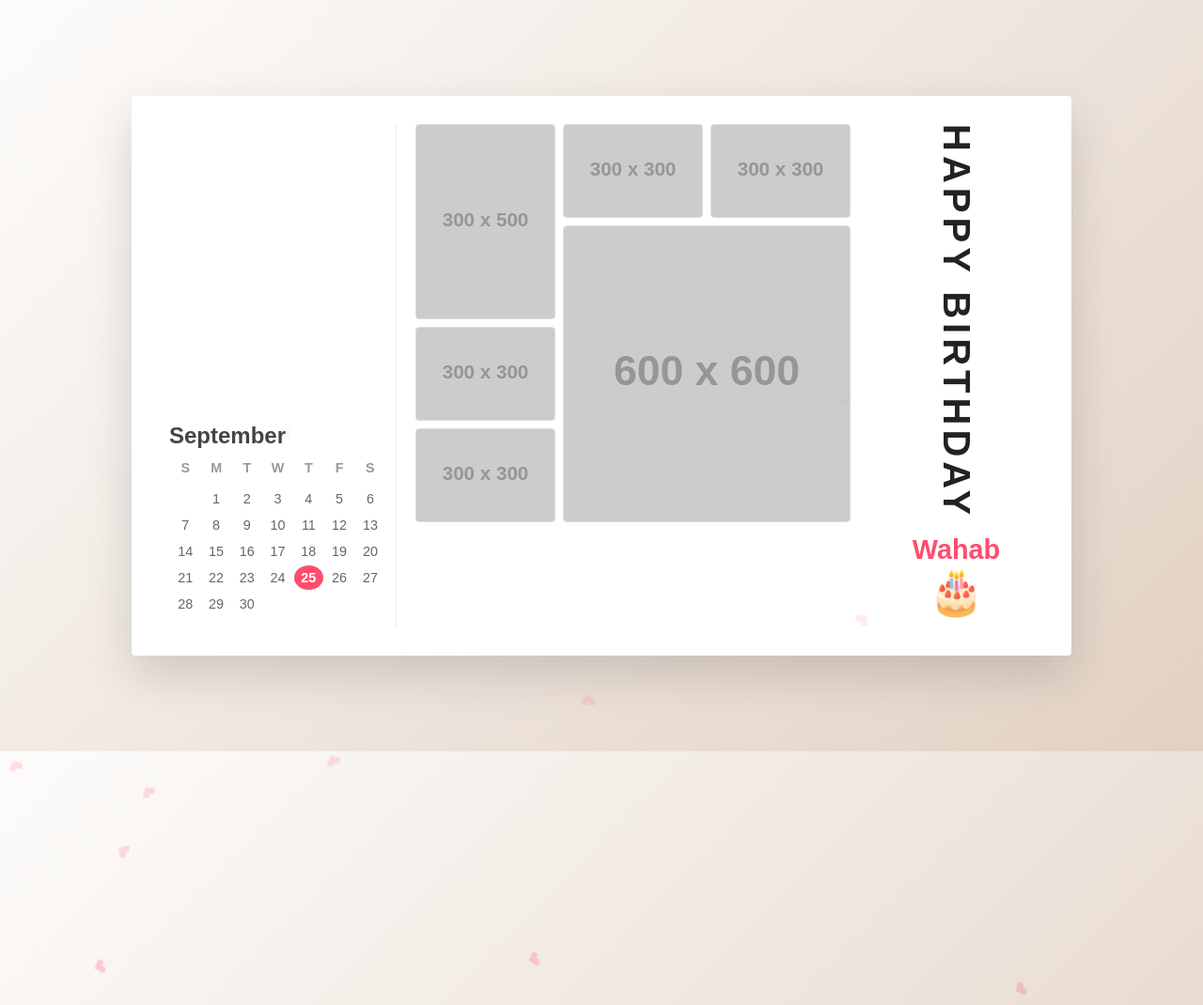
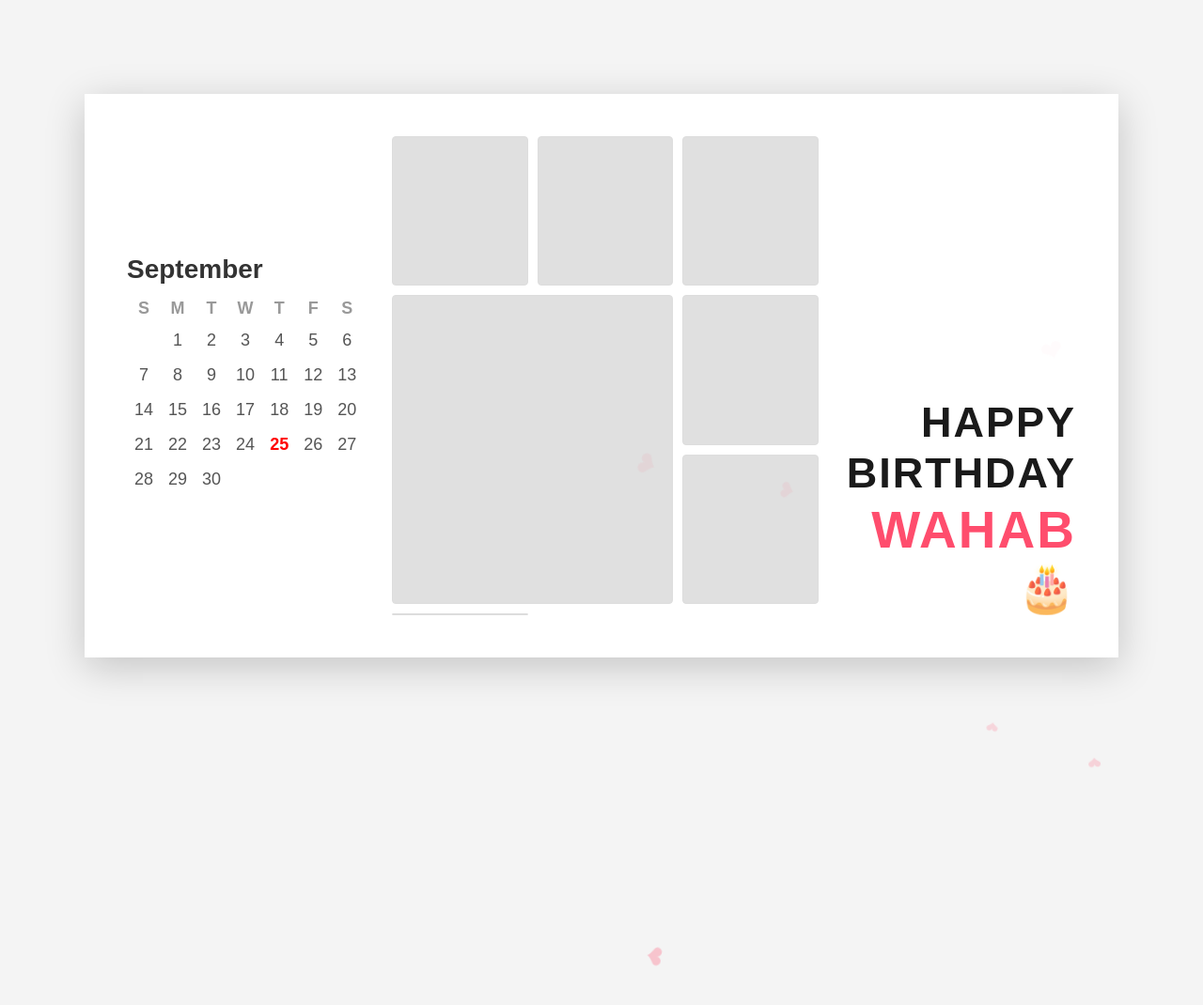
Before and after one commit to abdulwahab5498/birthday, a plain HTML site: page index.html in a window 1280 px wide. Shown: the top 1070 px of the page at 94% size. Drawn offline with Linux system fonts and the light colour scheme; placeholder pictures from the web are drawn by us.

Commit message:
Update index.html

```diff
--- a/index.html
+++ b/index.html
@@ -3,198 +3,178 @@
 <head>
     <meta charset="UTF-8">
     <meta name="viewport" content="width=device-width, initial-scale=1.0">
-    <title>Happy Birthday Wahab | Celebration</title>
+    <title>Happy Birthday Wahab</title>
     <style>
-        /* Modern Reset & Background */
-        * { margin: 0; padding: 0; box-sizing: border-box; }
-
         body {
-            background: linear-gradient(135deg, #fdfcfb 0%, #e2d1c3 100%);
+            margin: 0;
+            padding: 0;
+            background-color: #f4f4f4;
             display: flex;
             justify-content: center;
             align-items: center;
             min-height: 100vh;
-            font-family: 'Poppins', sans-serif;
-            overflow-x: hidden;
+            font-family: 'Arial', sans-serif;
         }
 
-        /* Main Photo Frame */
-        .frame {
-            background: #fff;
-            padding: 20px;
-            box-shadow: 0 20px 50px rgba(0,0,0,0.15);
-            border: 10px solid #fff;
+        /* Main Frame Container */
+        .main-card {
+            background: white;
+            width: 95vw;
+            max-width: 1100px;
+            height: 600px;
             display: flex;
-            flex-direction: row;
-            width: 90%;
-            max-width: 1000px;
+            padding: 30px;
+            box-shadow: 0 10px 40px rgba(0,0,0,0.2);
             position: relative;
-            border-radius: 4px;
+            border: 15px solid #fff;
+            box-sizing: border-box;
+            overflow: hidden;
         }
 
-        /* Left Side: Calendar Section */
+        /* 1. Left Section: Calendar */
         .calendar-section {
             flex: 1;
             display: flex;
             flex-direction: column;
-            justify-content: flex-end;
-            padding: 10px;
-            border-right: 1px solid #eee;
+            justify-content: center;
+            position: relative;
+            z-index: 2;
         }
 
-        .month-title {
-            font-size: 1.5rem;
-            font-weight: 700;
-            color: #444;
+        .month-name {
+            font-size: 28px;
+            font-weight: bold;
             margin-bottom: 10px;
+            color: #333;
         }
 
-        table {
+        .calendar-table {
             width: 100%;
-            text-align: center;
-            color: #666;
-            font-size: 0.9rem;
+            border-collapse: collapse;
+            font-size: 18px;
+            color: #555;
         }
 
-        th { padding-bottom: 10px; color: #999; }
-        td { padding: 5px; }
-        .special-day {
-            background: #ff4d6d;
-            color: white;
-            border-radius: 50%;
-            font-weight: bold;
+        .calendar-table th { padding: 5px; color: #999; }
+        .calendar-table td { padding: 8px; text-align: center; }
+
+        .heart-bg {
+            position: absolute;
+            left: -20px;
+            bottom: 50px;
+            font-size: 250px;
+            color: rgba(255, 182, 193, 0.2);
+            z-index: -1;
         }
 
-        /* Middle: Photo Collage Grid */
-        .collage-grid {
+        /* 2. Middle Section: Collage */
+        .collage-section {
             flex: 2;
             display: grid;
             grid-template-columns: repeat(3, 1fr);
-            grid-auto-rows: 100px;
-            gap: 8px;
-            padding: 0 20px;
+            grid-template-rows: repeat(3, 1fr);
+            gap: 10px;
+            padding: 0 30px;
         }
 
         .photo {
-            background: #f9f9f9;
-            border-radius: 4px;
-            overflow: hidden;
-            border: 1px solid #ddd;
+            background: #e0e0e0;
             background-size: cover;
             background-position: center;
-            transition: transform 0.3s ease;
+            border-radius: 4px;
+            border: 1px solid #ddd;
         }
 
-        .photo:hover { transform: scale(1.05); z-index: 10; }
+        /* Collage Sizes to match your original frame */
+        .p-big { grid-column: span 1; grid-row: span 2; }
+        .p-wide { grid-column: span 2; grid-row: span 2; }
 
-        /* Layout logic to match your image */
-        .p1 { grid-row: span 2; }
-        .p2 { grid-column: span 1; }
-        .p-main { grid-column: span 2; grid-row: span 3; }
-
-        /* Right Side: Vertical Text */
+        /* 3. Right/Bottom Section: Text */
         .text-section {
-            flex: 0.8;
+            flex: 1;
             display: flex;
             flex-direction: column;
-            align-items: center;
-            justify-content: center;
-            text-align: center;
+            justify-content: flex-end;
+            align-items: flex-end;
         }
 
-        .wish-vertical {
-            writing-mode: vertical-rl;
-            text-orientation: mixed;
-            font-size: 2.5rem;
+        .wish-text {
+            font-size: 45px;
             font-weight: 900;
-            letter-spacing: 5px;
-            color: #222;
+            color: #1a1a1a;
             text-transform: uppercase;
+            letter-spacing: 2px;
+            line-height: 1.2;
+            text-align: right;
         }
 
-        .name-tag {
-            margin-top: 15px;
-            font-size: 1.8rem;
-            font-weight: 800;
+        .name-highlight {
             color: #ff4d6d;
+            font-size: 55px;
         }
 
-        .cake { font-size: 3rem; margin-top: 10px; animation: bounce 2s infinite; }
-
-        @keyframes bounce {
-            0%, 100% { transform: translateY(0); }
-            50% { transform: translateY(-10px); }
-        }
-
-        /* Floating Hearts Animation */
-        .heart {
+        /* Hearts Animation */
+        .floating-heart {
             position: absolute;
-            color: rgba(255, 77, 109, 0.3);
-            font-size: 20px;
-            user-select: none;
-            pointer-events: none;
-            animation: float 5s linear infinite;
+            color: rgba(255, 77, 109, 0.4);
+            animation: float 4s infinite linear;
+            z-index: 10;
         }
 
         @keyframes float {
-            0% { transform: translateY(100vh) rotate(0deg); opacity: 1; }
+            0% { transform: translateY(110vh) rotate(0deg); opacity: 1; }
             100% { transform: translateY(-10vh) rotate(360deg); opacity: 0; }
-        }
-
-        /* Responsive */
-        @media (max-width: 768px) {
-            .frame { flex-direction: column; height: auto; }
-            .wish-vertical { writing-mode: horizontal-tb; font-size: 1.5rem; }
-            .collage-grid { grid-auto-rows: 70px; margin: 20px 0; }
         }
     </style>
 </head>
 <body>
 
-    <div class="frame">
+    <div class="main-card">
+        <div class="heart-bg">❤</div>
+
         <div class="calendar-section">
-            <div class="month-title">September</div>
-            <table>
-                <thead>
-                    <tr><th>S</th><th>M</th><th>T</th><th>W</th><th>T</th><th>F</th><th>S</th></tr>
-                </thead>
-                <tbody>
-                    <tr><td></td><td>1</td><td>2</td><td>3</td><td>4</td><td>5</td><td>6</td></tr>
-                    <tr><td>7</td><td>8</td><td>9</td><td>10</td><td>11</td><td>12</td><td>13</td></tr>
-                    <tr><td>14</td><td>15</td><td>16</td><td>17</td><td>18</td><td>19</td><td>20</td></tr>
-                    <tr><td>21</td><td>22</td><td>23</td><td>24</td><td class="special-day">25</td><td>26</td><td>27</td></tr>
-                    <tr><td>28</td><td>29</td><td>30</td><td></td><td></td><td></td><td></td></tr>
-                </tbody>
+            <div class="month-name">September</div>
+            <table class="calendar-table">
+                <tr><th>S</th><th>M</th><th>T</th><th>W</th><th>T</th><th>F</th><th>S</th></tr>
+                <tr><td></td><td>1</td><td>2</td><td>3</td><td>4</td><td>5</td><td>6</td></tr>
+                <tr><td>7</td><td>8</td><td>9</td><td>10</td><td>11</td><td>12</td><td>13</td></tr>
+                <tr><td>14</td><td>15</td><td>16</td><td>17</td><td>18</td><td>19</td><td>20</td></tr>
+                <tr><td>21</td><td>22</td><td>23</td><td>24</td><td style="color:red; font-weight:bold;">25</td><td>26</td><td>27</td></tr>
+                <tr><td>28</td><td>29</td><td>30</td><td></td><td></td><td></td><td></td></tr>
             </table>
         </div>
 
-        <div class="collage-grid">
-            <div class="photo p1" style="background-image: url('https://via.placeholder.com/300x500');"></div>
-            <div class="photo p2" style="background-image: url('https://via.placeholder.com/300');"></div>
-            <div class="photo p2" style="background-image: url('https://via.placeholder.com/300');"></div>
-            <div class="photo p-main" style="background-image: url('https://via.placeholder.com/600');"></div>
-            <div class="photo" style="background-image: url('https://via.placeholder.com/300');"></div>
-            <div class="photo" style="background-image: url('https://via.placeholder.com/300');"></div>
+        <div class="collage-section">
+            <div class="photo"></div>
+            <div class="photo"></div>
+            <div class="photo"></div>
+            <div class="photo p-wide"></div> <div class="photo"></div>
+            <div class="photo"></div>
+            <div class="photo"></div>
         </div>
 
         <div class="text-section">
-            <div class="wish-vertical">Happy Birthday</div>
-            <div class="name-tag">Wahab</div>
-            <div class="cake">🎂</div>
+            <div class="wish-text">
+                HAPPY BIRTHDAY <br>
+                <span class="name-highlight">Wahab</span>
+            </div>
+            <div style="font-size: 50px;">🎂</div>
         </div>
     </div>
 
     <script>
-        function createHeart() {
-            const heart = document.createElement('div');
-            heart.classList.add('heart');
-            heart.innerHTML = '❤';
-            heart.style.left = Math.random() * 100 + 'vw';
-            heart.style.animationDuration = Math.random() * 3 + 2 + 's';
-            document.body.appendChild(heart);
-            setTimeout(() => heart.remove(), 5000);
+        // Simple hearts animation
+        function addHeart() {
+            const h = document.createElement('div');
+            h.innerHTML = '❤';
+            h.className = 'floating-heart';
+            h.style.left = Math.random() * 100 + 'vw';
+            h.style.fontSize = (Math.random() * 20 + 10) + 'px';
+            h.style.animationDuration = (Math.random() * 3 + 2) + 's';
+            document.body.appendChild(h);
+            setTimeout(() => h.remove(), 4000);
         }
-        setInterval(createHeart, 400);
+        setInterval(addHeart, 500);
     </script>
 </body>
 </html>
```
